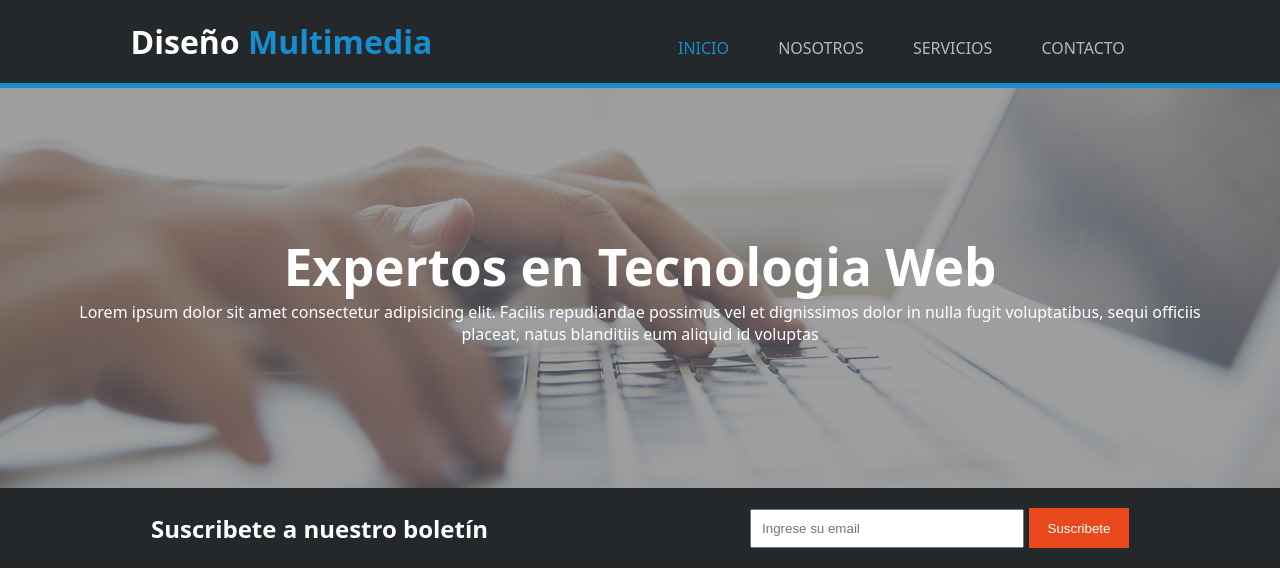
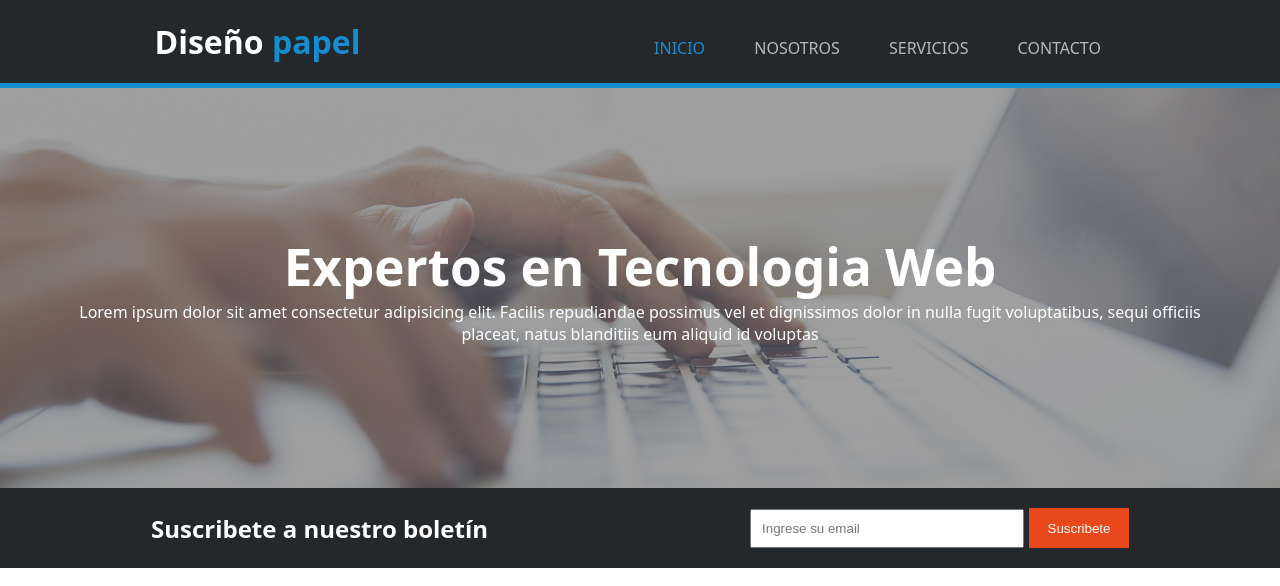
Before and after one commit to davidar27/tallerGraphel, a plain HTML site: page index.html in a window 1280 px wide. Shown: the top 586 px of the page. Drawn offline with Linux system fonts and the light colour scheme.

Commit message:
Update index.html

```diff
--- a/index.html
+++ b/index.html
@@ -8,7 +8,7 @@
 </head>
 <body>
     <header>
-        <h3>Diseño<span> Multimedia</span></h3>
+        <h3>Diseño<span> papel</span></h3>
 
         <nav>
             <ul>
```
